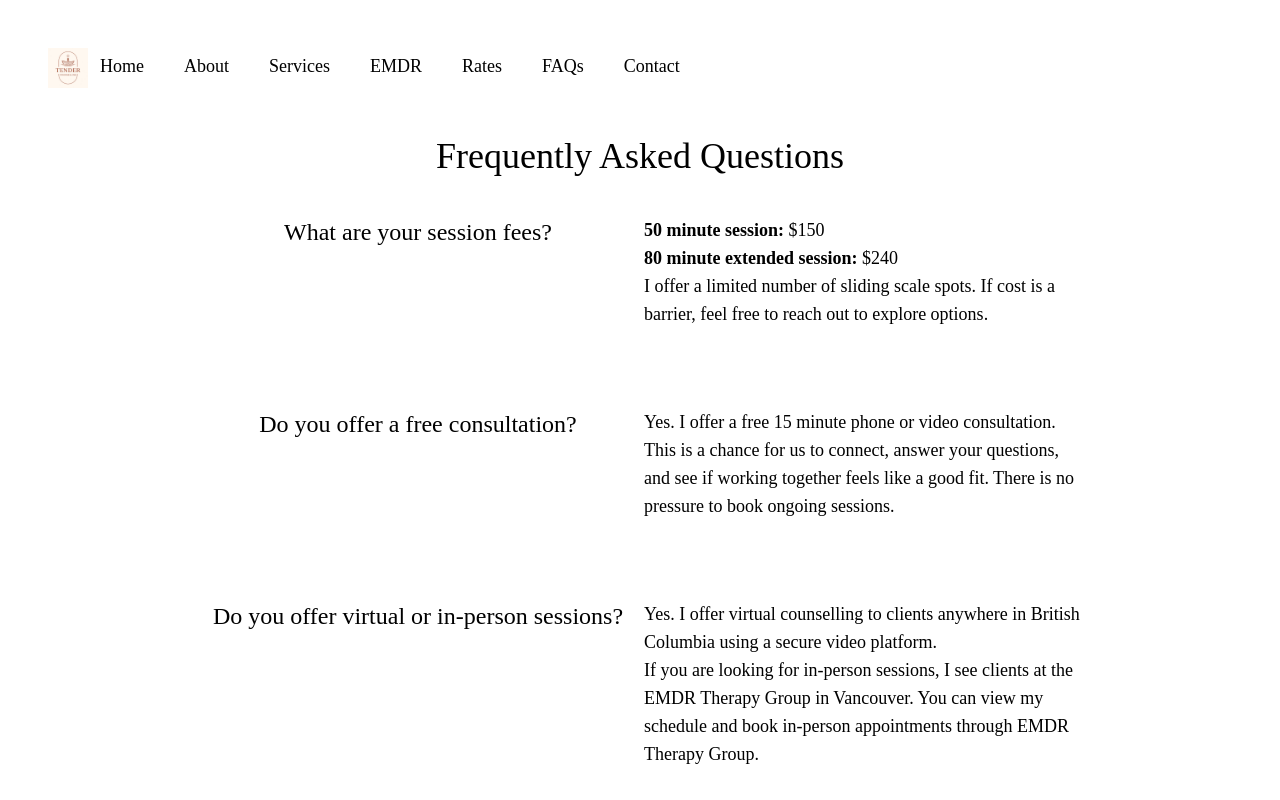
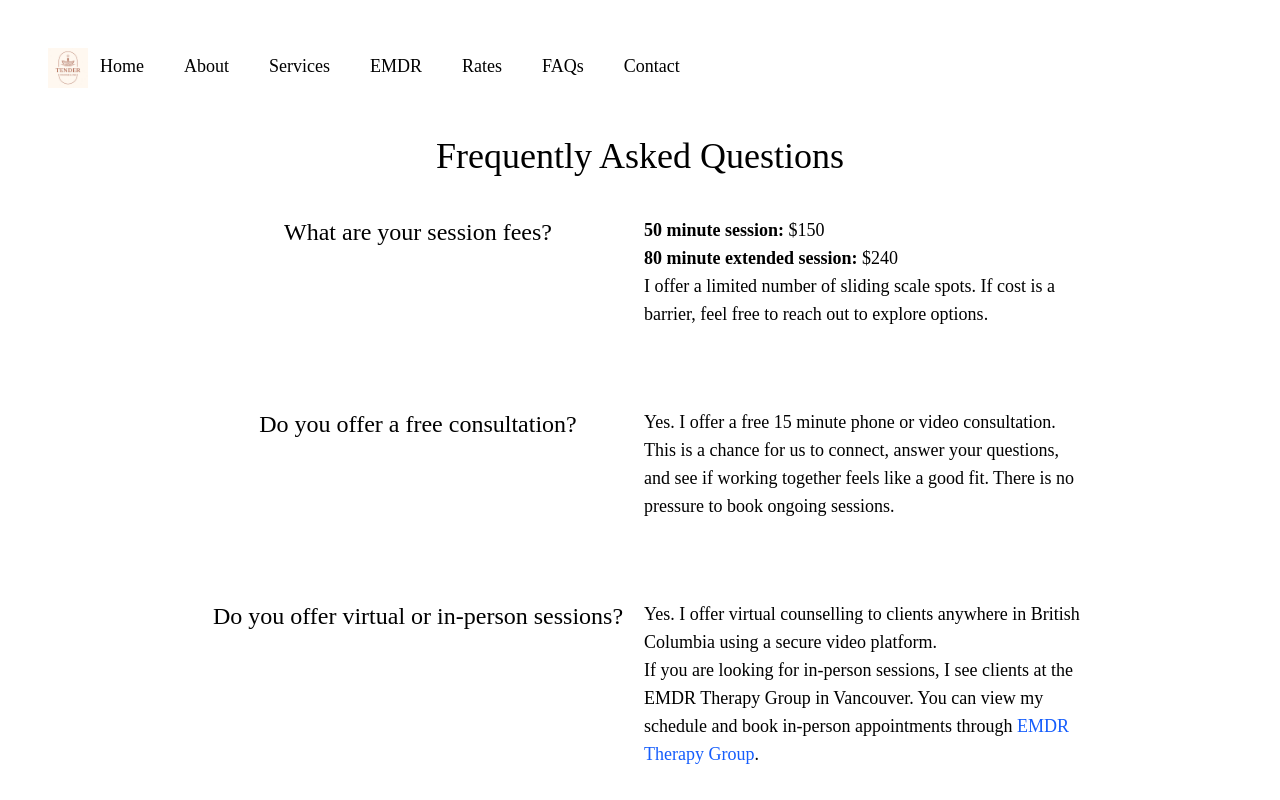
Before and after one commit to alexcoticehn/tender-ui, a Next.js app: page /faqs in a window 1280 px wide. Shown: the top 800 px of the page. Built offline with nearby package versions, Linux system fonts and the light colour scheme.

Commit message:
make link text blue

```diff
--- a/src/app/faqs/page.tsx
+++ b/src/app/faqs/page.tsx
@@ -35,7 +35,7 @@ export default function FAQs() {
             </div>
             <div className="flex flex-col text-lg">
               <p>Yes. I offer virtual counselling to clients anywhere in British Columbia using a secure video platform.</p>
-              <p>If you are looking for in-person sessions, I see clients at the EMDR Therapy Group in Vancouver. You can view my schedule and book in-person appointments through <a href="https://emdrbc.janeapp.com/">EMDR Therapy Group</a>.</p>
+              <p>If you are looking for in-person sessions, I see clients at the EMDR Therapy Group in Vancouver. You can view my schedule and book in-person appointments through <a href="https://emdrbc.janeapp.com/" className="text-blue-600">EMDR Therapy Group</a>.</p>
             </div>
           </div>
           <div className="grid md:grid-cols-2 gap-2 mb-20">
```
